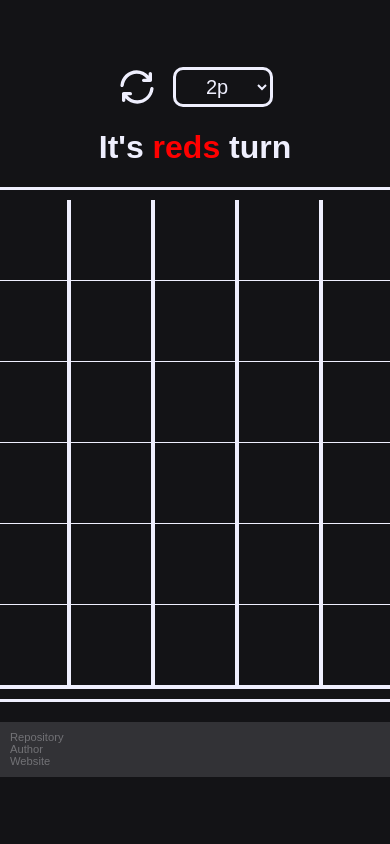
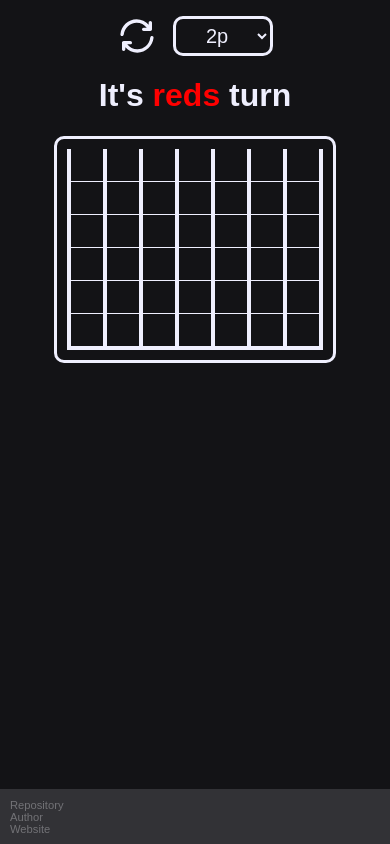
Before and after one commit to nils865/connectFour, a Svelte app: page / in a window 390 px wide. Built offline with nearby package versions, Linux system fonts and the light colour scheme.

Commit message:
added mobile features

```diff
--- a/src/App.svelte
+++ b/src/App.svelte
@@ -24,15 +24,16 @@
 		</select>
 	</div>
 	<Game />
-	<Footer />
+	<footer>
+		<Footer />
+	</footer>
 </div>
 
 <style>
 	#mainPage {
 		display: flex;
+		flex-direction: column;
 		align-items: center;
-		justify-content: center;
-		flex-direction: column;
 
 		width: 100vw;
 		height: 100vh;
@@ -73,5 +74,14 @@
 		flex-direction: row;
 		align-items: center;
 		justify-content: center;
+
+		margin-top: 1em;
+	}
+
+	footer {
+		/* margin-top: 20px; */
+		position: fixed;
+		bottom: 0;
+		width: 100%;
 	}
 </style>
--- a/src/components/Footer.svelte
+++ b/src/components/Footer.svelte
@@ -6,11 +6,14 @@
 </div>
 
 <style>
+	:root {
+		--footer-height: 55px;
+	}
+
 	.footer {
-		margin-top: 20px;
 		background-color: #323236;
 		width: 100%;
-		height: 55px;
+		height: var(--footer-height);
 
 		display: flex;
 		flex-direction: column;
--- a/src/components/Game.svelte
+++ b/src/components/Game.svelte
@@ -110,4 +110,18 @@
 	h1 {
 		text-align: center;
 	}
+
+	@media only screen and (max-width: 700px) {
+		.slot {
+			width: 3em;
+			height: 3em;
+		}
+	}
+
+	@media only screen and (max-width: 400px) {
+		.slot {
+			width: 2em;
+			height: 2em;
+		}
+	}
 </style>
```
